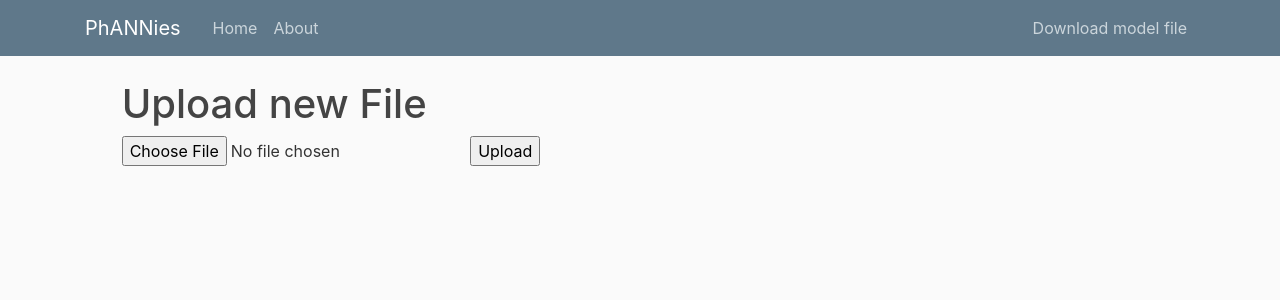
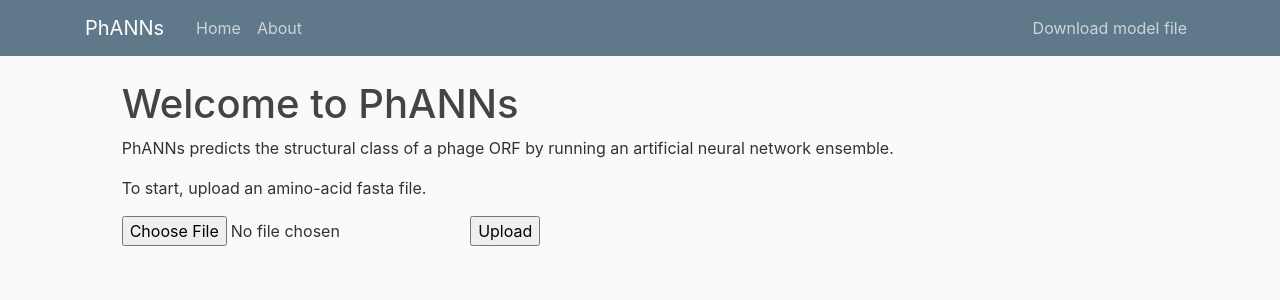
Before and after one commit to Adrian-Cantu/PhANNs, a Flask app: page / in a window 1280 px wide. Shown: the top 300 px of the page. Run offline with Flask 2, Linux system fonts and the light colour scheme; parts of the project's set-up code (start-up, migrations or seed data) failed here and were passed over; some libraries are stand-ins or nearby versions.

Commit message:
clean a little, wil start a branch for cleaning

```diff
--- a/web/ANN_site.py
+++ b/web/ANN_site.py
@@ -33,7 +33,6 @@ app.config['UPLOAD_FOLDER'] = UPLOAD_FOLDER
 #app.config['APPLICATION_ROOT']='/phanns'
 app.config['APPLICATION_ROOT']=''
 PREFIX=app.config['APPLICATION_ROOT']
-#model =  load_model( 'deca_model/single.h5')
 graph = tf.get_default_graph()
 
 def fix_url_for(path, **kwargs):
--- a/web/ann_config.py
+++ b/web/ann_config.py
@@ -17,7 +17,7 @@ os.environ["CUDA_VISIBLE_DEVICES"] = ""
 #models=pickle.load(open( os.path.join(model_dir,"deca_model.p"), "rb" ))
 models=pickle.load(open( os.path.join(model_dir,"single.p"), "rb" ))
 graph = tf.get_default_graph()
-web_test_X=pickle.load(open( os.path.join(model_dir,"web_test_X.p"), "rb" ))
+#web_test_X=pickle.load(open( os.path.join(model_dir,"web_test_X.p"), "rb" ))
 n_members = 10
 #models = list()
 #yhats = numpy.empty((test_X.shape[0],10,11), dtype=numpy.float)
--- a/web/templates/layout.html
+++ b/web/templates/layout.html
@@ -20,7 +20,7 @@
     <header class="site-header">
       <nav class="navbar navbar-expand-md navbar-dark bg-steel fixed-top">
         <div class="container">
-          <a class="navbar-brand mr-4" href="{{ fix_url_for('upload_file') }}">PhANNies</a>
+          <a class="navbar-brand mr-4" href="{{ fix_url_for('upload_file') }}">PhANNs</a>
           <button class="navbar-toggler" type="button" data-toggle="collapse" data-target="#navbarToggle" aria-controls="navbarToggle" aria-expanded="false" aria-label="Toggle navigation">
             <span class="navbar-toggler-icon"></span>
           </button>
--- a/web/templates/main.html
+++ b/web/templates/main.html
@@ -4,7 +4,9 @@
 {% endblock JavaScript %}
 
 {% block content %}
-    <h1>Upload new File</h1>
+    <h1>Welcome to PhANNs</h1>
+    <p>PhANNs predicts the structural class of a phage ORF by running an artificial neural network ensemble. </p>
+    <p>To start, upload an amino-acid fasta file. </p>
     <form method=post action="{{fix_url_for('upload_file')}}"  enctype=multipart/form-data>
       <input type=file name=file>
       <input type=submit value=Upload>
```
